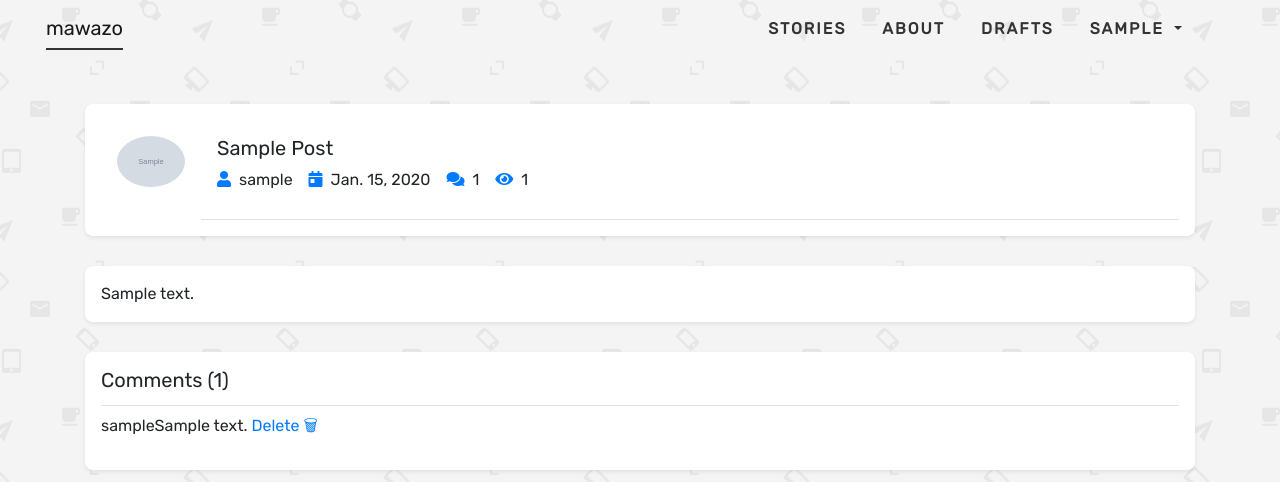
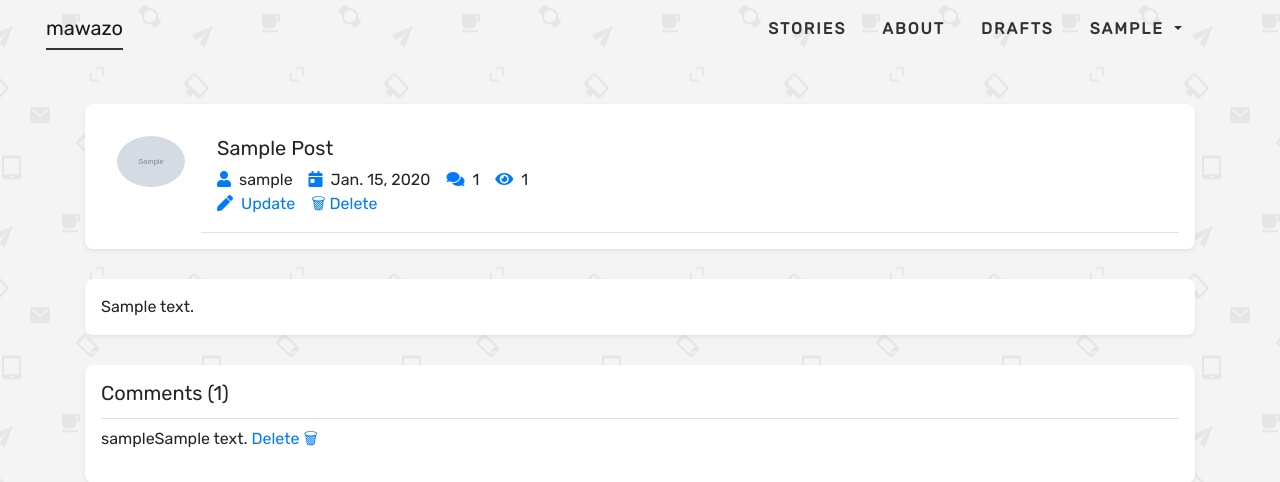
Before and after one commit to stuartelimu/mawazo, a Django app: page /mawazo/1/ in a window 1280 px wide. Shown: the top 482 px of the page. Run offline with Django 3.2, Linux system fonts and the light colour scheme; a user stored in the database is signed in; tables that the repository leaves empty hold one stand-in row (values such as "Sample post"); grey boxes marked "Sample" are stand-in pictures; some libraries are stand-ins or nearby versions.

Commit message:
fixed update bug

```diff
--- a/blog/forms.py
+++ b/blog/forms.py
@@ -3,10 +3,9 @@ from .models import Post, Comment
 
 
 class PostForm(forms.ModelForm):
-
     class Meta:
         model = Post
-        fields = ("title", "content")
+        fields = ("title", "content",)
         widgets = {
             "title": forms.TextInput(attrs={"placeholder": "Title", "class": "form-control"}),
             "content": forms.Textarea(attrs={"placeholder": "Share your thoughts...", "class": "editable medium-editor-textarea form-control"}),
--- a/templates/post_detail.html
+++ b/templates/post_detail.html
@@ -20,6 +20,12 @@
             <span><i class="fas fa-comments"></i>{{ post.comments.count }}</span>
             <span><i class="fas fa-eye"></i>{{ post.views }}</span>
           </div>
+          {% if request.user == post.author.user %}
+          <div class="post-content-meta">
+            <span><i class="fas fa-pen"></i><a href="{% url 'blog:post_update' post.pk %}">Update</a></span>
+            <span><a class="" href="{% url 'blog:post_delete' post.pk %}">🗑 Delete</a></span>
+          </div>
+          {% endif %}
         </div>
       </div>
 
```
